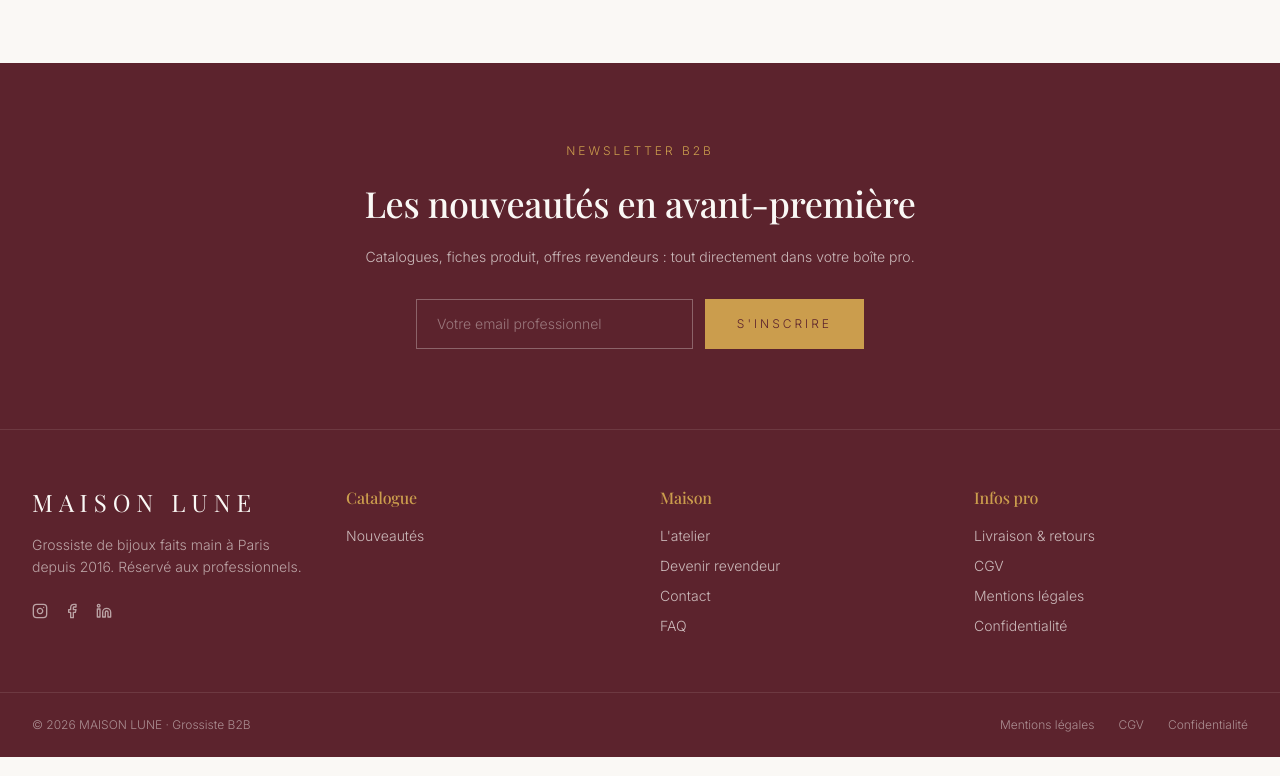
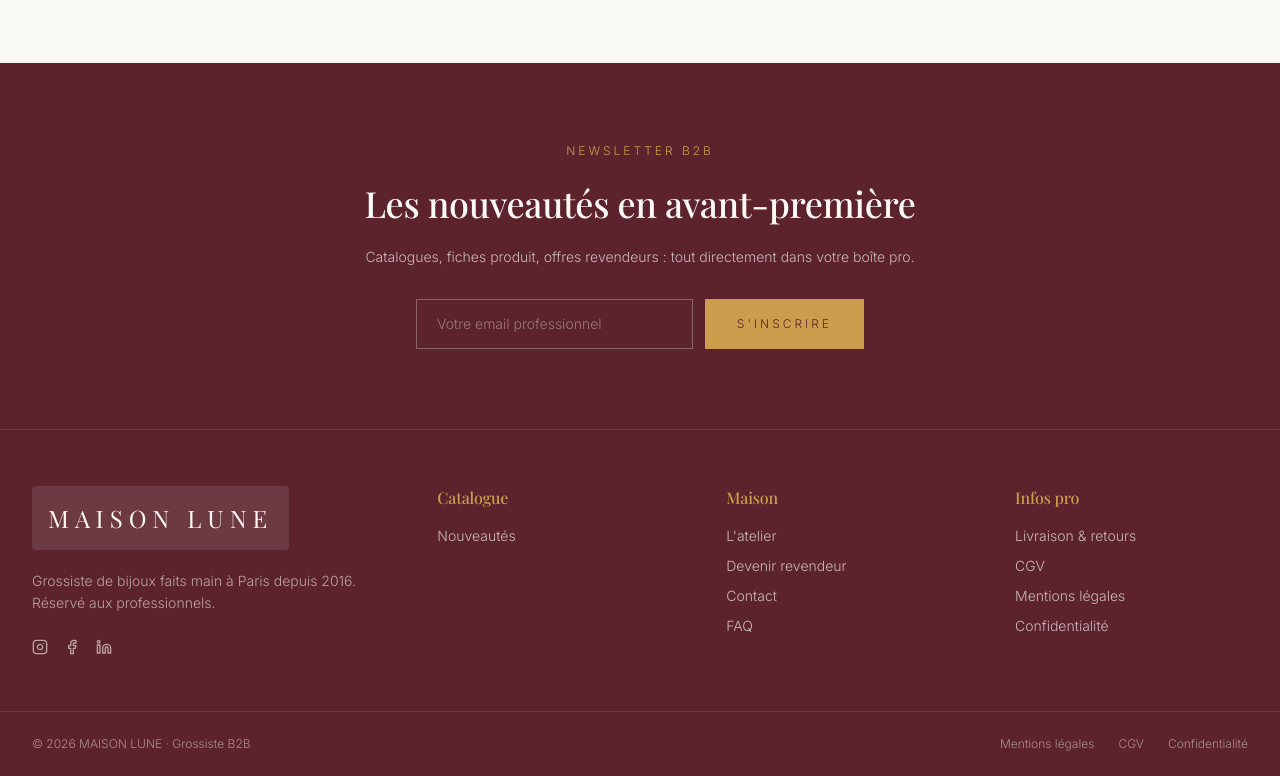
Before and after one commit to Webagence/UniverBijoux, a React (Vite) app: page /faq in a window 1280 px wide. Shown: the part 1071-1847 px from the top of the page. Built offline with nearby package versions, Linux system fonts and the light colour scheme; no server answers; the HTML template or start-up script is replaced by a standard one; a web font is replaced by a local one.

Commit message:
correction logo

```diff
--- a/src/components/Footer.tsx
+++ b/src/components/Footer.tsx
@@ -80,11 +80,12 @@
         </div>
       </div>
 
-      <div className="container py-14 grid md:grid-cols-4 gap-10">
-        <div className="space-y-4">
-          <Link to="/" className="flex items-center">
+      <div className="container py-14">
+        <div className="grid md:grid-cols-[1.5fr_1fr_1fr_1fr] gap-10 lg:gap-14">
+          <div className="space-y-5">
+            <Link to="/" className="inline-block bg-white/10 rounded-lg p-4 w-fit">
               {settings.logo ? (
-              <img src={settings.logo} alt={settings.siteName} className="h-16 w-auto object-contain brightness-0 invert" />
+                <img src={settings.logo} alt={settings.siteName} className="h-16 md:h-20 w-auto object-contain" />
               ) : (
                 <span className="font-serif text-2xl tracking-luxe">{settings.siteName}</span>
               )}
@@ -92,7 +93,7 @@
             <p className="text-ivory/60 text-sm leading-relaxed">
               {t("footer.tagline")}
             </p>
-          <div className="flex gap-4 pt-2 text-ivory/60">
+            <div className="flex gap-4 pt-1 text-ivory/60">
               <a href={settings.socialInstagram || "https://instagram.com"} target="_blank" rel="noopener noreferrer" aria-label="Instagram" className="hover:text-gold transition-smooth"><Instagram className="h-4 w-4" /></a>
               <a href={settings.socialFacebook || "https://facebook.com"} target="_blank" rel="noopener noreferrer" aria-label="Facebook" className="hover:text-gold transition-smooth"><Facebook className="h-4 w-4" /></a>
               <a href={settings.socialLinkedin || "https://linkedin.com"} target="_blank" rel="noopener noreferrer" aria-label="LinkedIn" className="hover:text-gold transition-smooth"><Linkedin className="h-4 w-4" /></a>
@@ -112,6 +113,7 @@
           </div>
         ))}
         </div>
+      </div>
 
       <div className="border-t border-ivory/10">
         <div className="container py-6 flex flex-col sm:flex-row justify-between items-center gap-3 text-xs text-ivory/50">
--- a/src/components/Header.tsx
+++ b/src/components/Header.tsx
@@ -78,9 +78,9 @@
             ))}
           </nav>
 
-          <Link to="/" className="flex items-center">
+          <Link to="/" className="flex items-center justify-center">
             {settings.logo ? (
-              <img src={settings.logo} alt={settings.siteName} className="h-16 md:h-24 w-auto object-contain" />
+              <img src={settings.logo} alt={settings.siteName} className="h-20 md:h-28 lg:h-32 w-auto object-contain -my-4 md:-my-6" />
             ) : (
               <span className="font-serif text-2xl md:text-3xl text-bordeaux tracking-luxe whitespace-nowrap">
                 {settings.siteName}
```
Lines whose indentation alone changed are shown as unchanged.
